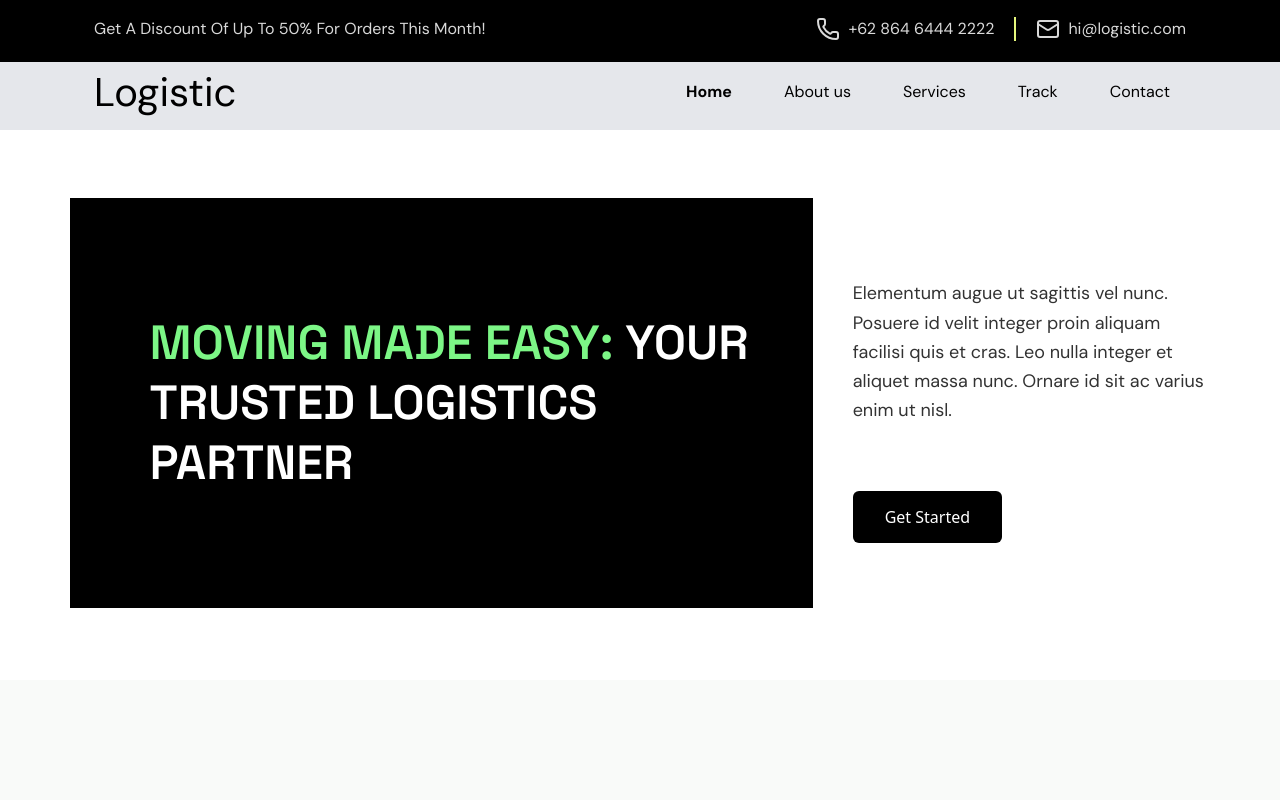
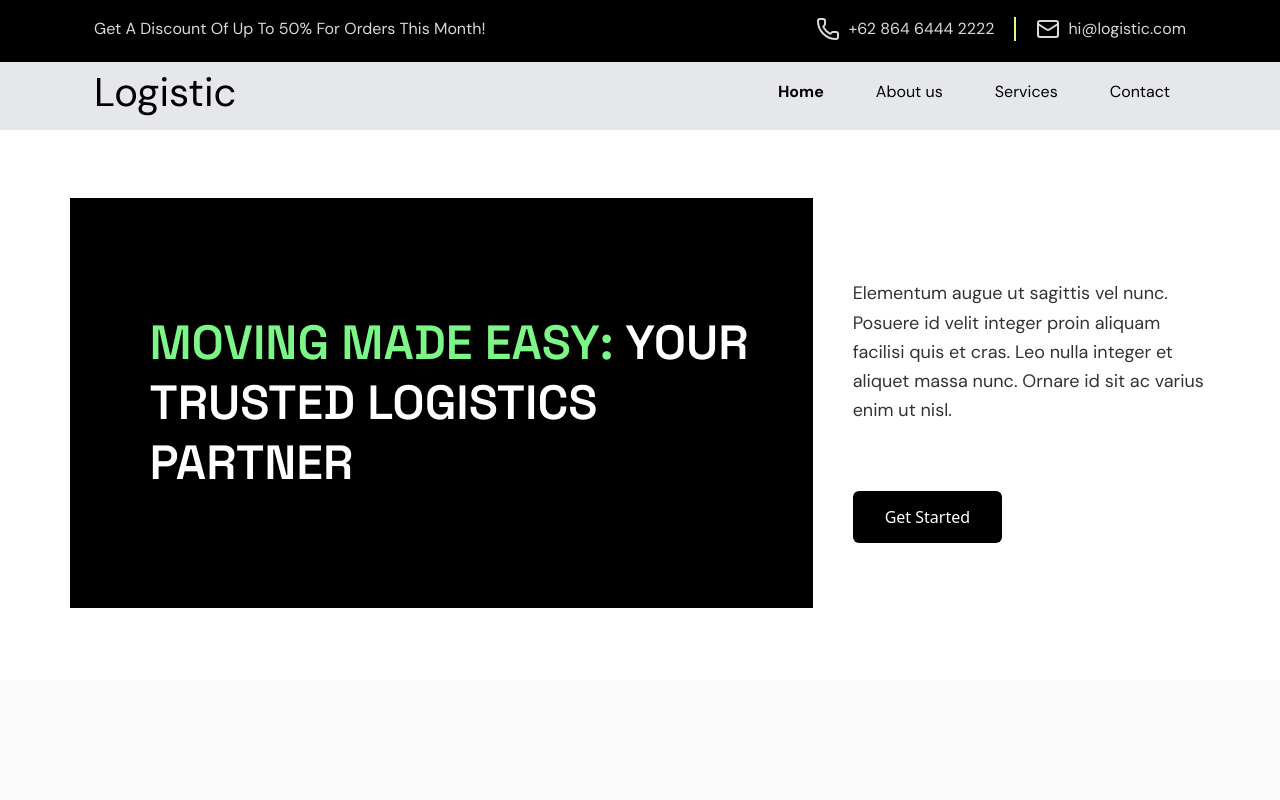
Before and after one commit to Mdsakib999/Logistics-development-M-5, a React (Vite) app: page / in a window 1280 px wide. Shown: the top 800 px of the page. Built offline with nearby package versions, Linux system fonts and the light colour scheme.

Commit message:
tracking page removed from navbar

```diff
--- a/src/components/layout/Header.jsx
+++ b/src/components/layout/Header.jsx
@@ -61,16 +61,6 @@ export default function Header() {
                 to="/service"
               >
                 Services
-              </NavLink>
-            </li>
-            <li>
-              <NavLink
-                className={({ isActive }) =>
-                  isActive ? "nav-link active" : "nav-link"
-                }
-                to="/track"
-              >
-                Track
               </NavLink>
             </li>
             <li>
```
